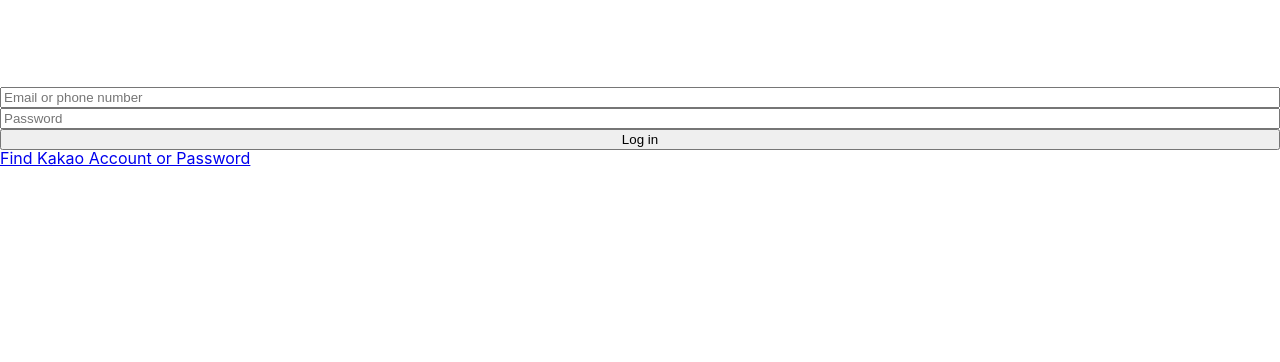
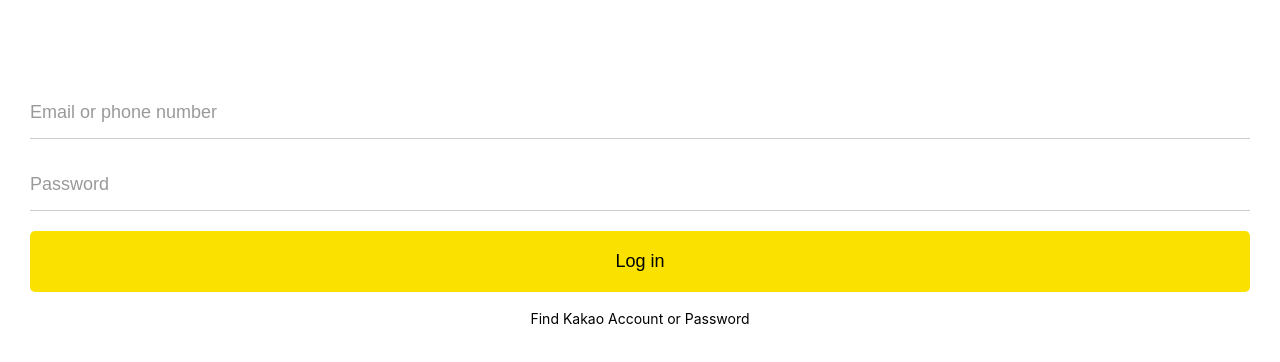
Before and after one commit to yongwoo-jeong/kakao-clone-2021, a plain HTML site: page index.html in a window 1280 px wide. Shown: the part 180-542 px from the top of the page. Drawn offline with Linux system fonts and the light colour scheme.

Commit message:
complete login page

```diff
--- a/css/reset.css
+++ b/css/reset.css
@@ -122,3 +122,7 @@
   border-collapse: collapse;
   border-spacing: 0;
 }
+
+#login-form input:focus {
+  outline: none;
+}
--- a/css/styles.css
+++ b/css/styles.css
@@ -1,4 +1,5 @@
 @import "reset.css";
+@import "variables.css";
 @import "status-bar.css";
 body {
   font-family: -apple-system, BlinkMacSystemFont, "Segoe UI", Roboto, Oxygen,
@@ -24,4 +25,40 @@
 #login-form {
   display: flex;
   flex-direction: column;
+  margin: 0px 30px;
 }
+
+#login-form input {
+  border: none;
+  padding: 15px 0px;
+  font-size: 18px;
+  margin-bottom: 20px;
+  transition: border-color 0.3s ease-in-out;
+}
+
+#login-form input:not([type="submit"]) {
+  border-bottom: 1px solid rgba(0, 0, 0, 0.2);
+  transition: border-color 0.3s ease-in-out;
+}
+
+#login-form input::placeholder {
+  color: rgba(0, 0, 0, 0.4);
+}
+
+#login-form input:focus {
+  border-color: var(--yellow);
+}
+
+#login-form input[type="submit"] {
+  background-color: var(--yellow);
+  cursor: pointer;
+  padding: 20px 0px;
+  border-radius: 5px;
+}
+
+#login-form a {
+  text-align: center;
+  text-decoration: none;
+  color: inherit;
+  font-size: 14px;
+}
--- /dev/null
+++ b/css/variables.css
@@ -0,0 +1,3 @@
+:root {
+  --yellow: #fae100;
+}
```
